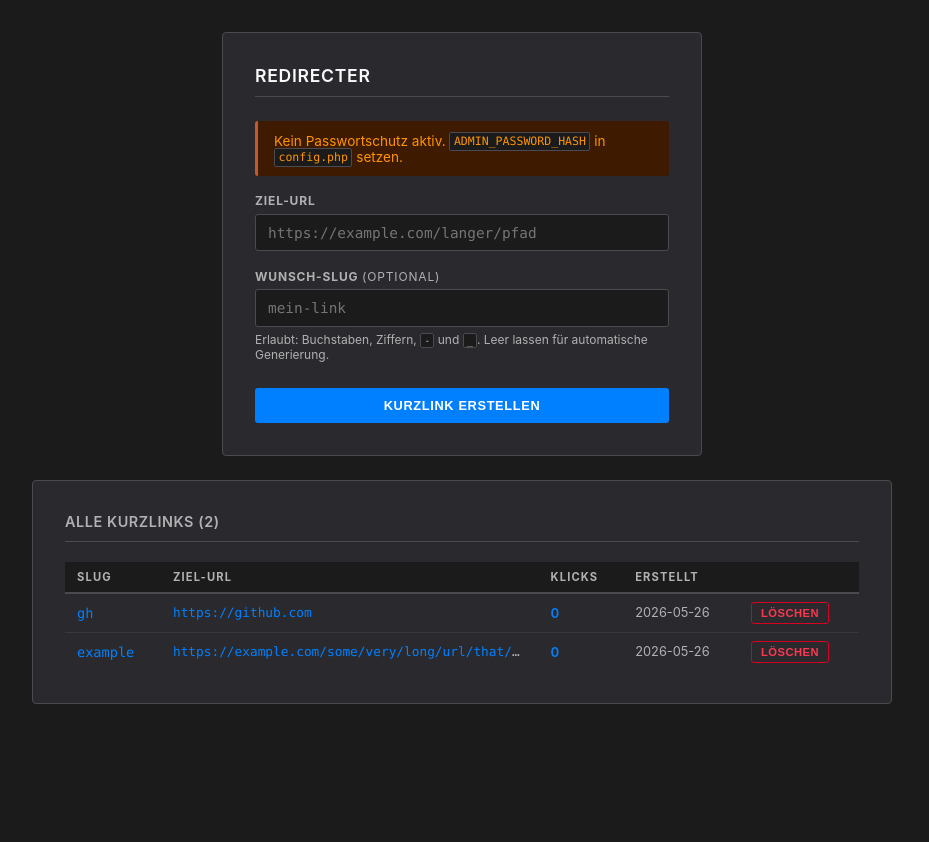
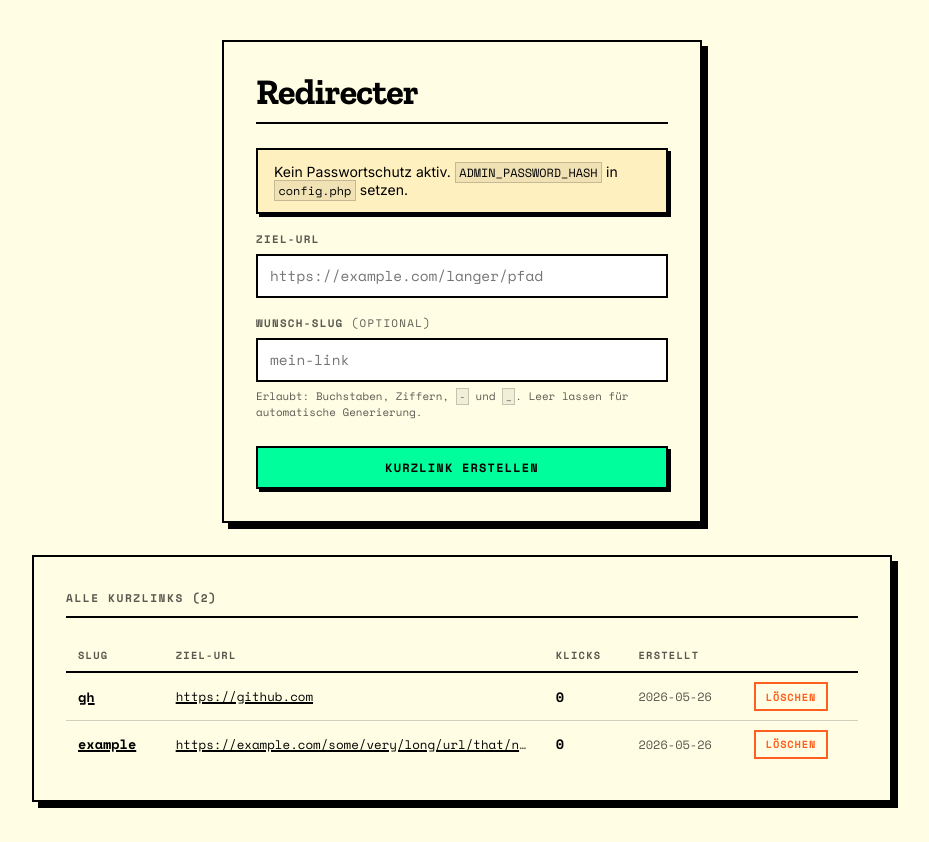
Before and after one commit to daimpad/redirecter, a PHP site: page / in a window 1280 px wide. Shown: the whole page, without its empty margins (178-1107 px from the left). Before the commit the page ends 704 px from the top, so only its background shows below. Run offline with PHP 8.4, Linux system fonts and the light colour scheme.

Commit message:
Apply nozilla CI neo-brutalist design system
Replace Mozilla Photon dark theme with nozilla CI: #FFFEE5 paper
background, #000 ink, #00FF9C signal green, hard offset shadows,
zero border-radius, and Zilla Slab / Inter / Space Mono typography.

https://claude.ai/code/session_01Mroxai1BCQqwPuPtmff9GF

```diff
--- a/index.php
+++ b/index.php
@@ -81,7 +81,7 @@ header('Content-Type: text/html; charset=UTF-8');
 header('X-Content-Type-Options: nosniff');
 header('X-Frame-Options: DENY');
 header('Referrer-Policy: strict-origin');
-header("Content-Security-Policy: default-src 'none'; style-src 'unsafe-inline'; script-src 'unsafe-inline'; img-src https: data:; form-action 'self'; frame-ancestors 'none'");
+header("Content-Security-Policy: default-src 'none'; style-src 'unsafe-inline' https://fonts.googleapis.com; font-src https://fonts.gstatic.com; script-src 'unsafe-inline'; img-src https: data:; form-action 'self'; frame-ancestors 'none'");
 ?>
 <!DOCTYPE html>
 <html lang="de">
@@ -89,51 +89,47 @@ header("Content-Security-Policy: default-src 'none'; style-src 'unsafe-inline';
     <meta charset="UTF-8">
     <meta name="viewport" content="width=device-width, initial-scale=1.0">
     <title>Redirecter</title>
+    <link rel="preconnect" href="https://fonts.googleapis.com">
+    <link rel="preconnect" href="https://fonts.gstatic.com" crossorigin>
     <style>
-        /* Mozilla Photon Design System — dark theme */
+        /* nozilla CI — neo-brutalist design system */
+        @import url('https://fonts.googleapis.com/css2?family=Zilla+Slab:wght@700&family=Inter:wght@400;600&family=Space+Mono:wght@400;700&display=swap');
+
         :root {
-            --bg:         #1B1B1B;
-            --surface:    #2A2A2E;
-            --surface2:   #38383D;
-            --border:     #4A4A4F;
-            --text:       #F9F9FA;
-            --muted:      #B1B1B3;
-            --accent:     #0080FF;
-            --accent-h:   #45A1FF;
-            --mono:       'Fira Code', 'Cascadia Code', 'Consolas', monospace;
-            --green:      #30E60B;
-            --green-bg:   #0D2600;
-            --green-b:    #12BC00;
-            --red:        #FF3750;
-            --red-bg:     #3E0000;
-            --red-b:      #D70022;
-            --orange:     #FF9400;
-            --orange-bg:  #3E1A00;
-            --orange-b:   #C45A27;
-            --blue:       #45A1FF;
-            --blue-bg:    #002050;
-            --blue-b:     #0060DF;
+            --nz-paper:   #FFFEE5;
+            --nz-ink:     #000000;
+            --nz-ink-70:  rgba(0,0,0,.65);
+            --nz-ink-20:  rgba(0,0,0,.18);
+            --nz-signal:  #00FF9C;
+            --nz-error:   #FF5F1F;
+            --nz-good:    #00C075;
+            --nz-shadow:  6px 6px 0 0 #000;
+            --nz-shadow-s:3px 3px 0 0 #000;
+            --nz-border:  2px solid #000;
+            --nz-f-disp:  'Zilla Slab', Georgia, serif;
+            --nz-f-body:  'Inter', system-ui, sans-serif;
+            --nz-f-mono:  'Space Mono', 'Courier New', monospace;
         }
 
         *, *::before, *::after { box-sizing: border-box; margin: 0; padding: 0; }
 
         body {
-            font-family: -apple-system, BlinkMacSystemFont, 'Segoe UI', Ubuntu, sans-serif;
-            background: var(--bg);
-            color: var(--text);
+            font-family: var(--nz-f-body);
+            background: var(--nz-paper);
+            color: var(--nz-ink);
             min-height: 100vh;
             display: flex;
             flex-direction: column;
             align-items: center;
             justify-content: flex-start;
-            padding: 2rem 1rem;
-            gap: 1.5rem;
+            padding: 2.5rem 1rem;
+            gap: 2rem;
         }
 
         .card, .table-card {
-            background: var(--surface);
-            border: 1px solid var(--border);
-            border-radius: 4px;
+            background: var(--nz-paper);
+            border: var(--nz-border);
+            box-shadow: var(--nz-shadow);
             padding: 2rem;
             width: 100%;
         }
@@ -141,94 +137,119 @@ header("Content-Security-Policy: default-src 'none'; style-src 'unsafe-inline';
         .card      { max-width: 480px; }
         .table-card{ max-width: 860px; }
 
-        h1, h2 {
-            font-weight: 600;
-            letter-spacing: .04em;
+        h1 {
+            font-family: var(--nz-f-disp);
+            font-weight: 700;
+            font-size: 2.25rem;
+            line-height: 1;
+            letter-spacing: -0.02em;
+            margin-bottom: 1.5rem;
+            padding-bottom: .75rem;
+            border-bottom: var(--nz-border);
+        }
+
+        h2 {
+            font-family: var(--nz-f-mono);
+            font-weight: 700;
+            font-size: .7rem;
+            letter-spacing: .14em;
             text-transform: uppercase;
-            border-bottom: 1px solid var(--border);
-            padding-bottom: .65rem;
-            color: var(--text);
+            margin-bottom: 1.25rem;
+            padding-bottom: .6rem;
+            border-bottom: var(--nz-border);
+            color: var(--nz-ink-70);
         }
-        h1 { font-size: 1.1rem; margin-bottom: 1.5rem; }
-        h2 { font-size: .9rem;  margin-bottom: 1.25rem; color: var(--muted); }
 
         label {
             display: block;
-            font-size: .75rem;
+            font-family: var(--nz-f-mono);
+            font-size: .68rem;
             font-weight: 700;
-            color: var(--muted);
-            letter-spacing: .07em;
+            letter-spacing: .12em;
             text-transform: uppercase;
-            margin-bottom: .35rem;
+            color: var(--nz-ink-70);
+            margin-bottom: .4rem;
         }
 
         input[type="url"],
         input[type="text"] {
             width: 100%;
             padding: .6rem .75rem;
-            background: var(--bg);
-            border: 1px solid var(--border);
-            border-radius: 3px;
+            background: #fff;
+            border: var(--nz-border);
+            border-radius: 0;
             font-size: .9rem;
-            color: var(--text);
-            font-family: var(--mono);
-            transition: border-color .15s, box-shadow .15s;
+            font-family: var(--nz-f-mono);
+            color: var(--nz-ink);
             outline: none;
+            transition: box-shadow .1s;
         }
 
-        input:focus {
-            border-color: var(--accent);
-            box-shadow: 0 0 0 1px var(--accent);
+        input:focus { box-shadow: var(--nz-shadow-s); }
+
+        .hint {
+            font-family: var(--nz-f-mono);
+            font-size: .68rem;
+            color: var(--nz-ink-70);
+            margin-top: .4rem;
         }
 
-        .hint { font-size: .75rem; color: var(--muted); margin-top: .35rem; }
         .field { margin-bottom: 1.1rem; }
 
         button[type="submit"].btn-create {
             width: 100%;
-            padding: .65rem;
-            background: var(--accent);
-            color: #fff;
-            border: none;
-            border-radius: 3px;
-            font-size: .8rem;
+            padding: .7rem;
+            background: var(--nz-signal);
+            color: var(--nz-ink);
+            border: var(--nz-border);
+            border-radius: 0;
+            box-shadow: var(--nz-shadow-s);
+            font-family: var(--nz-f-mono);
+            font-size: .75rem;
             font-weight: 700;
-            letter-spacing: .05em;
+            letter-spacing: .1em;
             text-transform: uppercase;
             cursor: pointer;
-            transition: background .15s;
+            transition: box-shadow .1s, transform .1s;
             margin-top: .5rem;
         }
 
-        button[type="submit"].btn-create:hover { background: var(--accent-h); }
+        button[type="submit"].btn-create:hover {
+            box-shadow: var(--nz-shadow);
+            transform: translate(-2px, -2px);
+        }
+
+        button[type="submit"].btn-create:active {
+            box-shadow: none;
+            transform: translate(3px, 3px);
+        }
 
         .alert {
-            padding: .7rem 1rem;
-            border-radius: 3px;
+            padding: .8rem 1rem;
             margin-bottom: 1.1rem;
-            font-size: .85rem;
-            border-left: 3px solid;
+            font-size: .875rem;
+            border: var(--nz-border);
+            box-shadow: var(--nz-shadow-s);
         }
 
-        .alert-error   { background: var(--red-bg);    color: var(--red);    border-color: var(--red-b); }
-        .alert-success { background: var(--green-bg);  color: var(--green);  border-color: var(--green-b); }
-        .alert-warning { background: var(--orange-bg); color: var(--orange); border-color: var(--orange-b); }
-        .alert-info    { background: var(--blue-bg);   color: var(--blue);   border-color: var(--blue-b); }
+        .alert-error   { background: #FFD6C0; }
+        .alert-success { background: #C0FFE0; }
+        .alert-warning { background: #FFF0C0; }
+        .alert-info    { background: #C0E8FF; }
 
         .short-url {
+            font-family: var(--nz-f-mono);
             font-weight: 700;
             word-break: break-all;
-            font-family: var(--mono);
         }
 
-        a { color: var(--accent); text-decoration: none; }
-        a:hover { color: var(--accent-h); text-decoration: underline; }
+        a { color: var(--nz-ink); text-decoration: underline; text-decoration-thickness: 2px; }
+        a:hover { background: var(--nz-signal); text-decoration: none; }
 
         code {
-            font-family: var(--mono);
-            background: var(--bg);
-            border: 1px solid var(--border);
-            border-radius: 2px;
+            font-family: var(--nz-f-mono);
+            background: rgba(0,0,0,.06);
+            border: 1.5px solid var(--nz-ink-20);
             padding: .1em .3em;
             font-size: .85em;
         }
@@ -242,68 +263,89 @@ header("Content-Security-Policy: default-src 'none'; style-src 'unsafe-inline';
 
         .links-table th {
             text-align: left;
-            padding: .5rem .75rem;
-            background: var(--bg);
-            border-bottom: 2px solid var(--border);
-            color: var(--muted);
-            font-size: .7rem;
+            padding: .55rem .75rem;
+            background: var(--nz-paper);
+            border-bottom: var(--nz-border);
+            font-family: var(--nz-f-mono);
+            font-size: .65rem;
             font-weight: 700;
-            letter-spacing: .1em;
+            letter-spacing: .12em;
             text-transform: uppercase;
+            color: var(--nz-ink-70);
             white-space: nowrap;
         }
 
         .links-table td {
-            padding: .5rem .75rem;
-            border-bottom: 1px solid var(--surface2);
+            padding: .55rem .75rem;
+            border-bottom: 1.5px solid var(--nz-ink-20);
             vertical-align: middle;
         }
 
         .links-table tr:last-child td { border-bottom: none; }
-        .links-table tr:hover td { background: var(--surface2); }
+
+        .links-table tr:hover td { background: rgba(0,255,156,.2); }
 
         .col-url {
             max-width: 320px;
             overflow: hidden;
             text-overflow: ellipsis;
             white-space: nowrap;
-            font-family: var(--mono);
-            font-size: .8rem;
-            color: var(--muted);
+            font-family: var(--nz-f-mono);
+            font-size: .78rem;
+            color: var(--nz-ink-70);
         }
 
         .col-hits {
             white-space: nowrap;
-            color: var(--accent);
+            font-family: var(--nz-f-mono);
+            font-weight: 700;
             font-variant-numeric: tabular-nums;
-            font-weight: 600;
         }
 
-        .col-date { white-space: nowrap; color: var(--muted); font-size: .8rem; }
+        .col-date {
+            white-space: nowrap;
+            font-family: var(--nz-f-mono);
+            font-size: .75rem;
+            color: var(--nz-ink-70);
+        }
 
-        .slug-link { font-family: var(--mono); }
+        .slug-link { font-family: var(--nz-f-mono); font-weight: 700; }
 
         .btn-delete {
-            padding: .25rem .55rem;
+            padding: .28rem .6rem;
             background: transparent;
-            color: var(--red);
-            border: 1px solid var(--red-b);
-            border-radius: 3px;
+            color: var(--nz-error);
+            border: 2px solid var(--nz-error);
+            border-radius: 0;
             cursor: pointer;
-            font-size: .7rem;
+            font-family: var(--nz-f-mono);
+            font-size: .65rem;
             font-weight: 700;
-            letter-spacing: .04em;
+            letter-spacing: .08em;
             text-transform: uppercase;
-            transition: background .15s;
+            transition: background .1s, box-shadow .1s, transform .1s;
         }
 
-        .btn-delete:hover { background: var(--red-bg); }
+        .btn-delete:hover {
+            background: var(--nz-error);
+            color: #fff;
+            box-shadow: 2px 2px 0 0 var(--nz-ink);
+            transform: translate(-1px, -1px);
+        }
+
+        .btn-delete:active {
+            transform: translate(1px, 1px);
+            box-shadow: none;
+        }
 
         .empty-state {
             text-align: center;
-            color: var(--muted);
-            padding: 1.5rem 0;
-            font-size: .875rem;
+            color: var(--nz-ink-70);
+            padding: 2rem 0;
+            font-family: var(--nz-f-mono);
+            font-size: .8rem;
+            letter-spacing: .08em;
+            text-transform: uppercase;
         }
     </style>
 </head>
```
